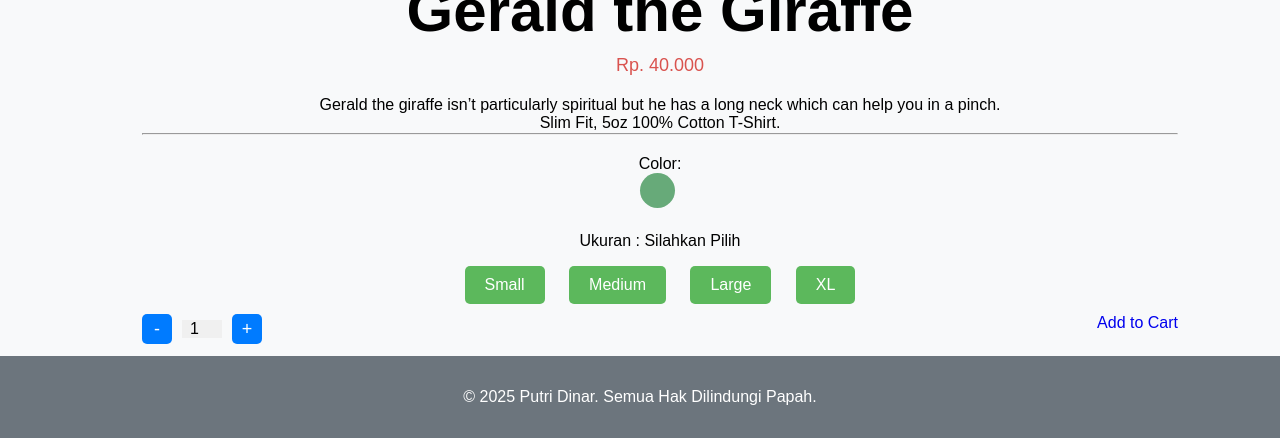
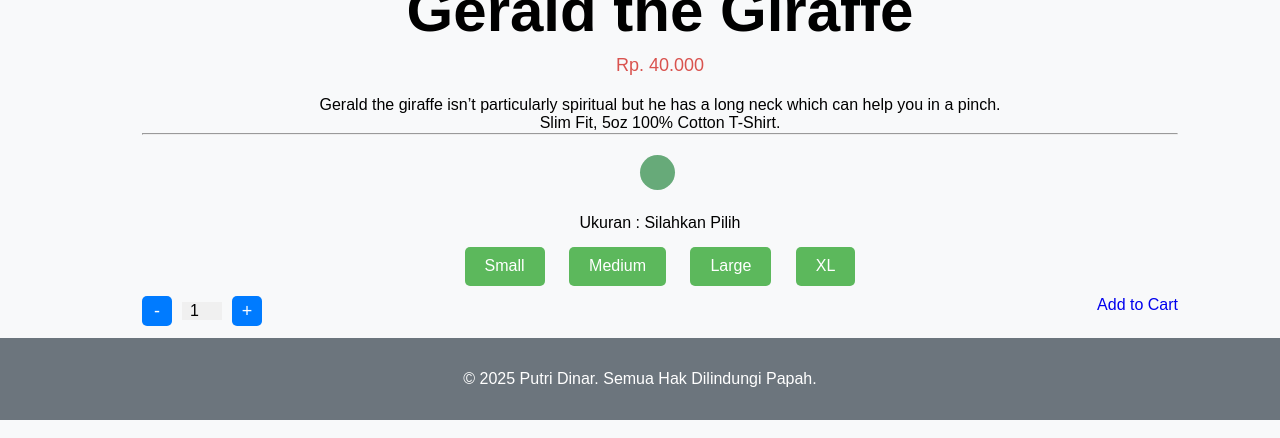
Before and after one commit to putridinar/tokoku, a Jekyll site: the page built from _products/jerapah.md, in a window 1280 px wide, cut to the strip 949-1387 px from the top of the page. Built offline with Jekyll 4.4.1, drawn with Linux system fonts in a browser that asks for light colours; nearby versions of some CDN libraries; library files that are not in the unit come from our copies.

Commit message:
Update product.html

```diff
--- a/_layouts/product.html
+++ b/_layouts/product.html
@@ -24,7 +24,6 @@ layout: default
           {{ content }}
 <hr />
         	<div class="style-picker">
-            <p class="margin-bottom-0">Color:</p>
             {% for style in page.styles %}
               <div id="product-{{ forloop.index }}"{% if forloop.first %} class="item_warna"{% endif %} style="background-color: {{ style.color }}"><span class="display-none">{{ style.name }}</span></div>
             {% endfor %}
```
